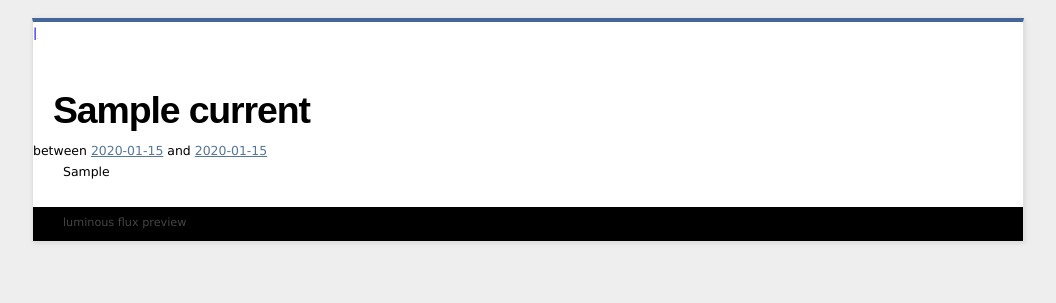
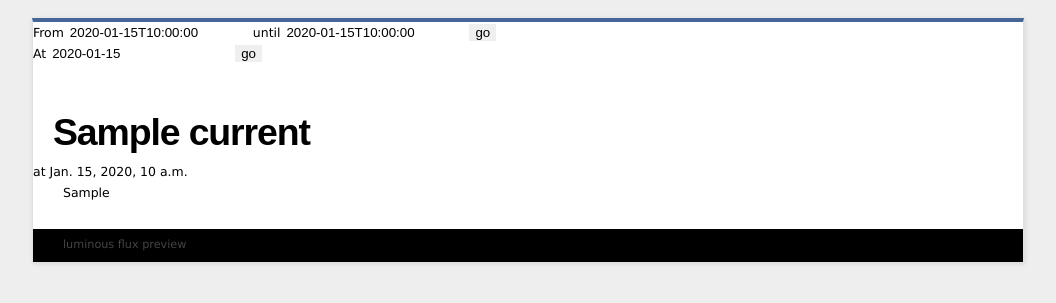
Before and after one commit to luminousflux/lflux, a Django app: template lfluxproject/lstory/templates/lstory/highlight.html in a window 1280 px wide. Shown: the top 303 px of the page, without its empty margins (112-1168 px from the left). Run offline with Django 3.2, Linux system fonts and the light colour scheme; the template is opened without the code that fills it: most values are stand-ins (such as "Sample title", 1, 10 or a date in 2020); parts of the project's set-up code (start-up, migrations or seed data) failed here and were passed over.

Commit message:
new history view iteration 1

```diff
--- a/lfluxproject/lstory/templates/lstory/highlight.html
+++ b/lfluxproject/lstory/templates/lstory/highlight.html
@@ -8,10 +8,18 @@
 </div>
 <div id="article">
 
-between <a href="{{previous.get_version_url}}">{{fromdate}}</a> and <a href="{{current.get_version_url}}">{{todate}}</a>
+{% if date %}
+    at {{date}}
+{% else %}
+    between <a href="{{previous.get_version_url}}">{{fromdate}}</a> and <a href="{{current.get_version_url}}">{{todate}}</a>
+{% endif %}
 
 <div class="inner">
+    {% if field_diff %}
     {{ field_diff|markdown:"extra,insparagraph" }}
+    {% else %}
+    {{current.body|markdown:"extra,insparagraph"}}
+    {% endif %}
 </div>
 </div>
 
--- a/lfluxproject/lstory/templates/lstory/history.inc.html
+++ b/lfluxproject/lstory/templates/lstory/history.inc.html
@@ -1,9 +1,23 @@
 <div class="history">
     {% for date,changeddates in current.versions.by_date %}{%spaceless%}
-    {% if not changeddates %}
-        .
-    {% else %}
-        {% for story in changeddates %}<a href="{{story.get_absolute_url}}?since={{story.ltools_versiondate.isoformat}}">|</a>{% endfor %}
-    {% endif %}
+        {% for story in changeddates %}<a href="{{story.get_absolute_url}}?since={{story.ltools_versiondate.isoformat}}" data-date="{{story.ltools_versiondate.isoformat}}">|</a>{% endfor %}
     {%endspaceless%}{% endfor %}
 </div>
+<div class="historyform">
+    <div class="fromto">
+        <form method="get" action="{{ current.get_absolute_url }}">
+            From
+            <input name="since" class="since" type="text" value="{% if fromdate%}{{fromdate.date.isoformat}}{% endif %}" />
+            until
+            <input name="until" class="until" type="text" value="{% if todate %}{{todate.date.isoformat}}{% endif %}" />
+            <input type="submit" value="go" />
+        </form>
+    </div>
+    <div class="snapshot">
+        <form method="get" action="{{current.get_absolute_url}}">
+            At
+            <input name="date" class="date" type="text" value="{% if date %}{{date.date.isoformat}}{%endif%}" />
+            <input type="submit" value="go" />
+        </form>
+    </div>
+</div>
--- a/lfluxproject/ltools/managers.py
+++ b/lfluxproject/ltools/managers.py
@@ -66,7 +66,6 @@ class VersionManagerAccessor(object):
                 if lastdate:
                     while lastdate < revision.date_created.date():
                         lastdate += timedelta(days=1)
-                        dates.append((lastdate, [],))
                 lastdate = revision.date_created.date()
                 if not dates or dates[-1] != lastdate:
                     dates.append((lastdate,[],))
--- /dev/null
+++ b/lfluxproject/static/application.js
@@ -0,0 +1,29 @@
+function initHistoryView() {
+    /* versions is an array of datetimes */
+
+    var versions = [];
+    $('.history a').each(function(i, e) {
+        versions.push(new Date($(e).data('date')));
+    });
+
+    var since = $('input.since');
+    var until = $('input.until');
+
+    var highlightDates = function(date) {
+        var result = null;
+        $(versions).each(function(i,e) {
+            if(e.toISOString().substring(0,10) == date.toISOString().substring(0,10))
+                result = e;
+        });
+        if(result)
+            return [true, 'selectable','asdf'];
+        return [false, '', 'asdfghjkloe'];
+    };
+
+    options = {beforeShowDay: highlightDates, dateFormat: 'yy-mm-dd', minDate: versions[0], maxDate: versions[versions.length-1]};
+
+    since.datepicker(options);
+    until.datepicker(options);
+}
+
+$(document).ready(initHistoryView);
--- a/lfluxproject/static/style.css
+++ b/lfluxproject/static/style.css
@@ -287,6 +287,7 @@
 
     ins, .ins, #meta a.ins {
       background-color: #ffb;
+      text-decoration: inherit;
     }
     blockquote.ins, p.ins , ul.ins {
       background-color: inherit;
@@ -833,5 +834,10 @@
       padding-bottom: 7px;
     }
     #footer a { color: #444; }
-    #history { display: none; }
-    #history.active { display: block; }
+    .history { display: none; }
+    .historyform input {
+        border: none;
+        display: inline;
+        cursor: pointer;
+    }
+    /* #history.active { display: block; } */
--- a/lfluxproject/templates/base.html
+++ b/lfluxproject/templates/base.html
@@ -2,8 +2,11 @@
 <html>
     <head>
         <title>Luminous Flux</title>
+        <link rel="stylesheet" href="/static/css/overcast/jquery-ui-1.8.20.custom.css" />
         <link rel="stylesheet" href="/static/style.css" />
         <script src="/static/js/jquery-1.7.2.min.js"></script>
+        <script src="/static/js/jquery-ui-1.8.20.custom.min.js"></script>
+        <script src="/static/application.js"></script>
     </head>
     <body>
         <div id="page">
```
Also changed, not shown: lfluxproject/lstory/views.py (+10 -4 lines).
